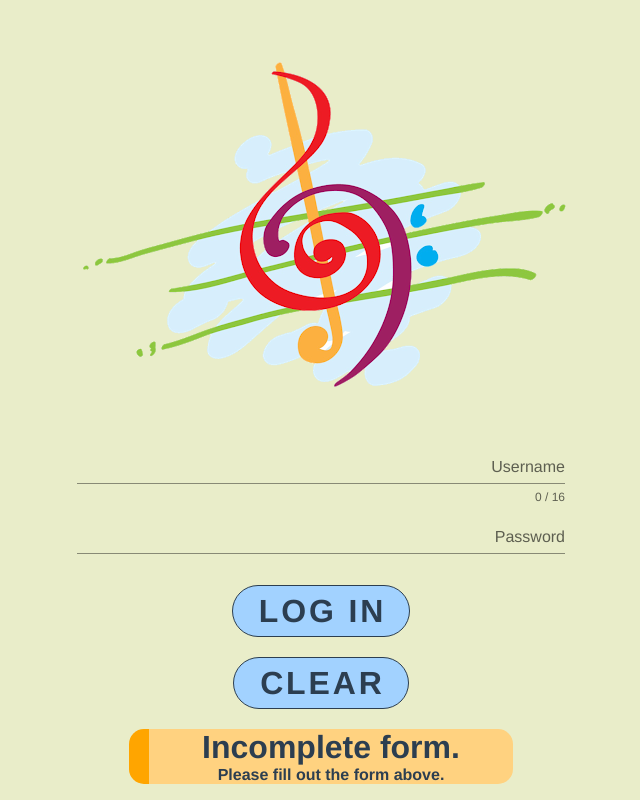
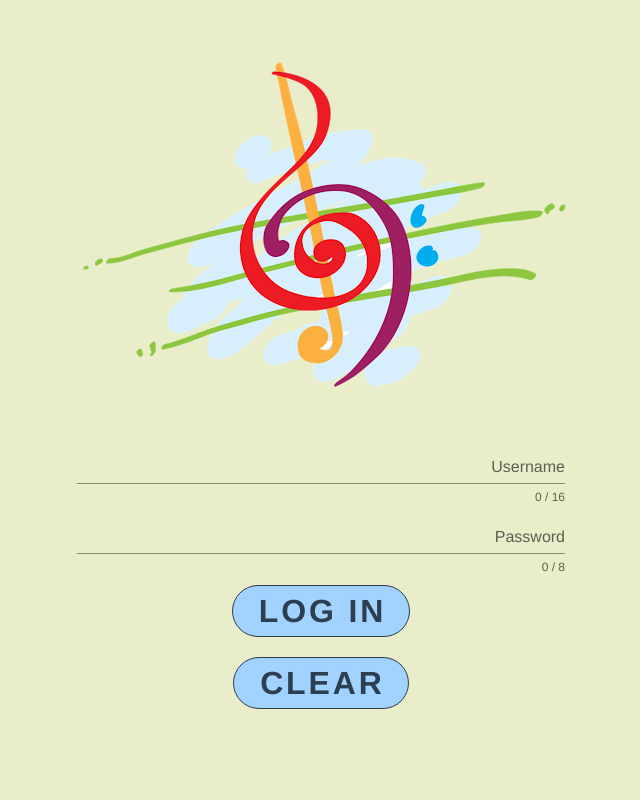
Before and after one commit to vvanovac/music-disco-app-client, a Vue app: page /home in a window 1280 px wide. Both pictures are taken after a click on the button "LOG OUT". Shown: the whole page, without its empty margins (319-959 px from the left). Built offline with nearby package versions, Linux system fonts and the light colour scheme.

Commit message:
erasing timeouts for popping forms and adding info-form class for info messages

```diff
--- a/src/App.vue
+++ b/src/App.vue
@@ -16,7 +16,7 @@
       :header="promptData.header"
       :text="promptData.text"
       :validity="promptData.validity"
-      v-show="showFormPrompt"
+      v-show="promptData.showPrompt"
     ></form-message>
     <router-view @message-prompt="showPrompt"></router-view>
   </div>
@@ -33,26 +33,23 @@ export default {
   data() {
     return {
       promptData: {
-        header: 'Incomplete form.',
-        text: 'Please fill out the form above.',
-        validity: 'incomplete',
-        showMessage: false,
+        header: '',
+        text: '',
+        validity: '',
+        showPrompt: false,
       },
     }
   },
   computed: {
     showLogoutButton () {
       return !['register', 'login'].includes(this.$route.name)
-    },
-    showFormPrompt () {
-      return ['register', 'login'].includes(this.$route.name)
     }
   },
   methods: {
     showPrompt (messageData) {
-      this.promptData = { ...messageData, showMessage: true }
+      this.promptData = { ...messageData, showPrompt: true }
       setTimeout(() => {
-        this.promptData.showMessage = false
+        this.promptData.showPrompt = false
       }, 3000)
     }
   }
--- a/src/components/Form.message.vue
+++ b/src/components/Form.message.vue
@@ -1,10 +1,7 @@
 <template>
   <div
       class="messageForm"
-      :class="{
-        validForm: validity === 'success',
-        invalidForm: validity === 'error',
-        incompleteForm: validity === 'incomplete' }"
+      :class="formClass"
   >
     <h1>{{header}}</h1>
     <p>{{text}}</p>
@@ -27,6 +24,20 @@ export default {
       type: String,
       required: true
     }
+  },
+  computed: {
+    formClass() {
+      switch (this.validity) {
+        case 'error':
+          return 'invalid-form'
+        case 'success':
+          return 'valid-form'
+        case 'info':
+          return 'info-form'
+        default:
+          return ''
+      }
+    }
   }
 }
 </script>
@@ -41,20 +52,23 @@ export default {
   color: #2c3e50;
   font-weight: bold;
   border-radius: 15px;
+  z-index: 1;
+  background-color: #ccccb3;
+  border-left: 20px solid #999966;
 }
 
-.validForm {
+.valid-form {
   background-color: #80ff80;
-  border-left: 20px solid green;
+  border-left-color: green;
 }
 
-.invalidForm {
+.invalid-form {
   background-color: #ff8080;
-  border-left: 20px solid red;
+  border-left-color: red;
 }
 
-.incompleteForm {
-  background-color: #ffd280;
-  border-left: 20px solid orange;
+.info-form {
+  background-color:  #80dfff;
+  border-left-color: #33ccff;
 }
 </style>
--- a/src/pages/Login.vue
+++ b/src/pages/Login.vue
@@ -11,6 +11,7 @@
       <v-text-field
           v-model="$v.password.$model"
           :error-messages="passwordErrors"
+          :counter="8"
           type="password"
           label="Password"
           required
@@ -94,19 +95,11 @@ export default {
         .then(() => {
           this.$emit('message-prompt', {
             header: 'Successfully logged in.',
-            text: 'You will be shortly redirected to home page.',
             validity: 'success',
           })
         })
         .then(() => {
-          setTimeout(() => {
-            this.$router.push({ name: 'home' })
-            this.$emit('message-prompt', {
-              header: 'Incomplete form.',
-              text: 'Please fill out the form above.',
-              validity: 'incomplete'
-            })
-          }, 3000)
+          this.$router.push({ name: 'home' })
         })
         .catch((error) => {
           this.$emit('message-prompt', {
@@ -121,9 +114,8 @@ export default {
       this.username = ''
       this.password = ''
       this.$emit('message-prompt', {
-        header: 'Incomplete form.',
-        text: 'Please fill out the form above.',
-        validity: 'incomplete'
+        header: 'All fields cleared.',
+        validity: 'info'
       })
     },
   },
--- a/src/pages/Register.vue
+++ b/src/pages/Register.vue
@@ -122,19 +122,11 @@ export default {
         .then(() => {
           this.$emit('message-prompt', {
             header: 'Successfully registered.',
-            text: 'You will be shortly redirected to login page.',
             validity: 'success',
           })
         })
         .then(() => {
-          setTimeout(() => {
-            this.$router.push({name: 'login'})
-            this.$emit('message-prompt', {
-              header: 'Incomplete form.',
-              text: 'Please fill out the form above.',
-              validity: 'incomplete'
-            })
-          }, 3000)
+          this.$router.push({name: 'login'})
         })
         .catch((error) => {
           this.$emit('message-prompt', {
@@ -150,9 +142,8 @@ export default {
       this.password = ''
       this.email = ''
       this.$emit('message-prompt', {
-        header: 'Incomplete form.',
-        text: 'Please fill out the form above.',
-        validity: 'incomplete'
+        header: 'All fields cleared.',
+        validity: 'info'
       })
     }
   }
```
Also changed, not shown: 2 other files (tests, documents, lock files or other folders).
